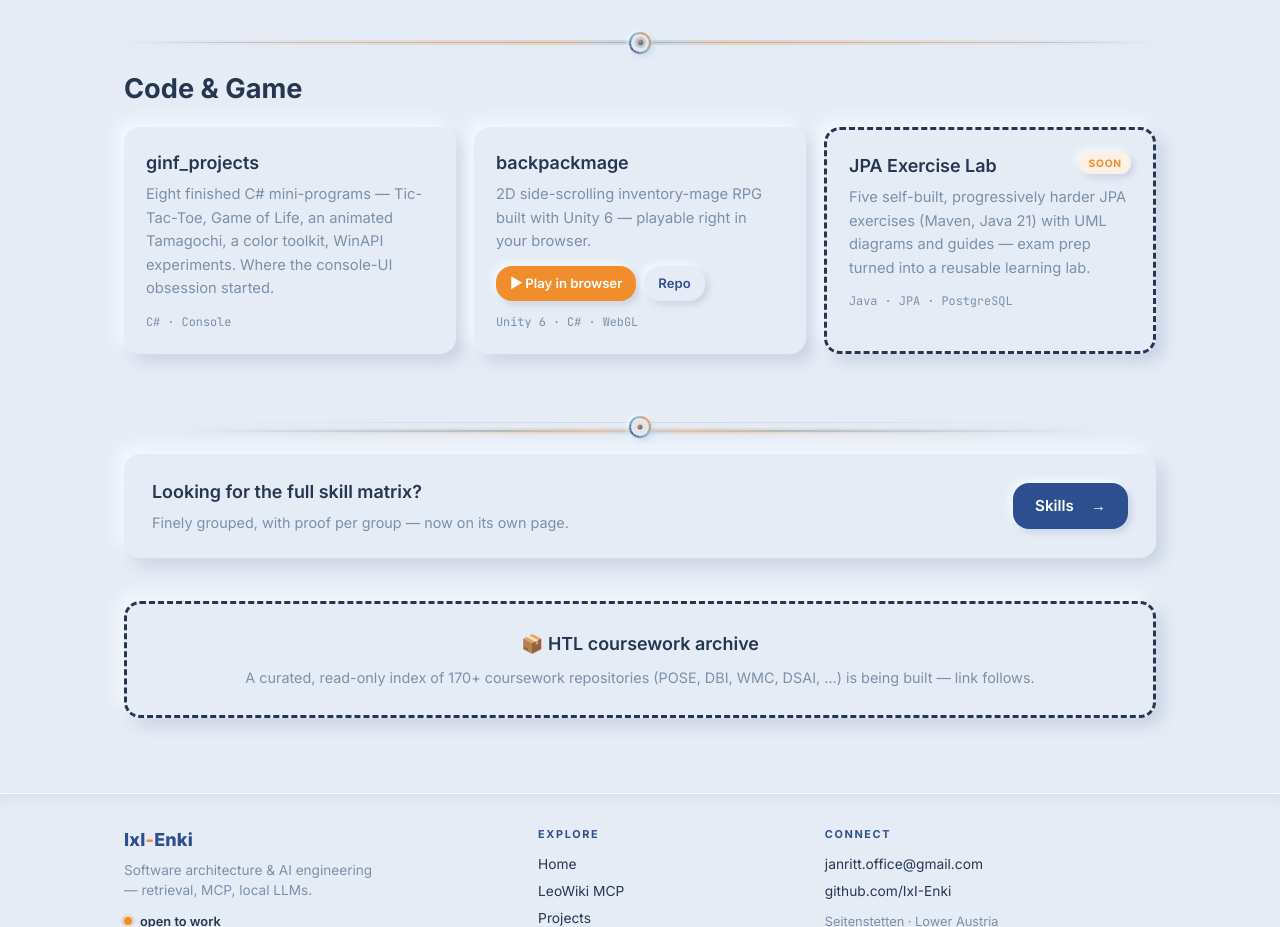
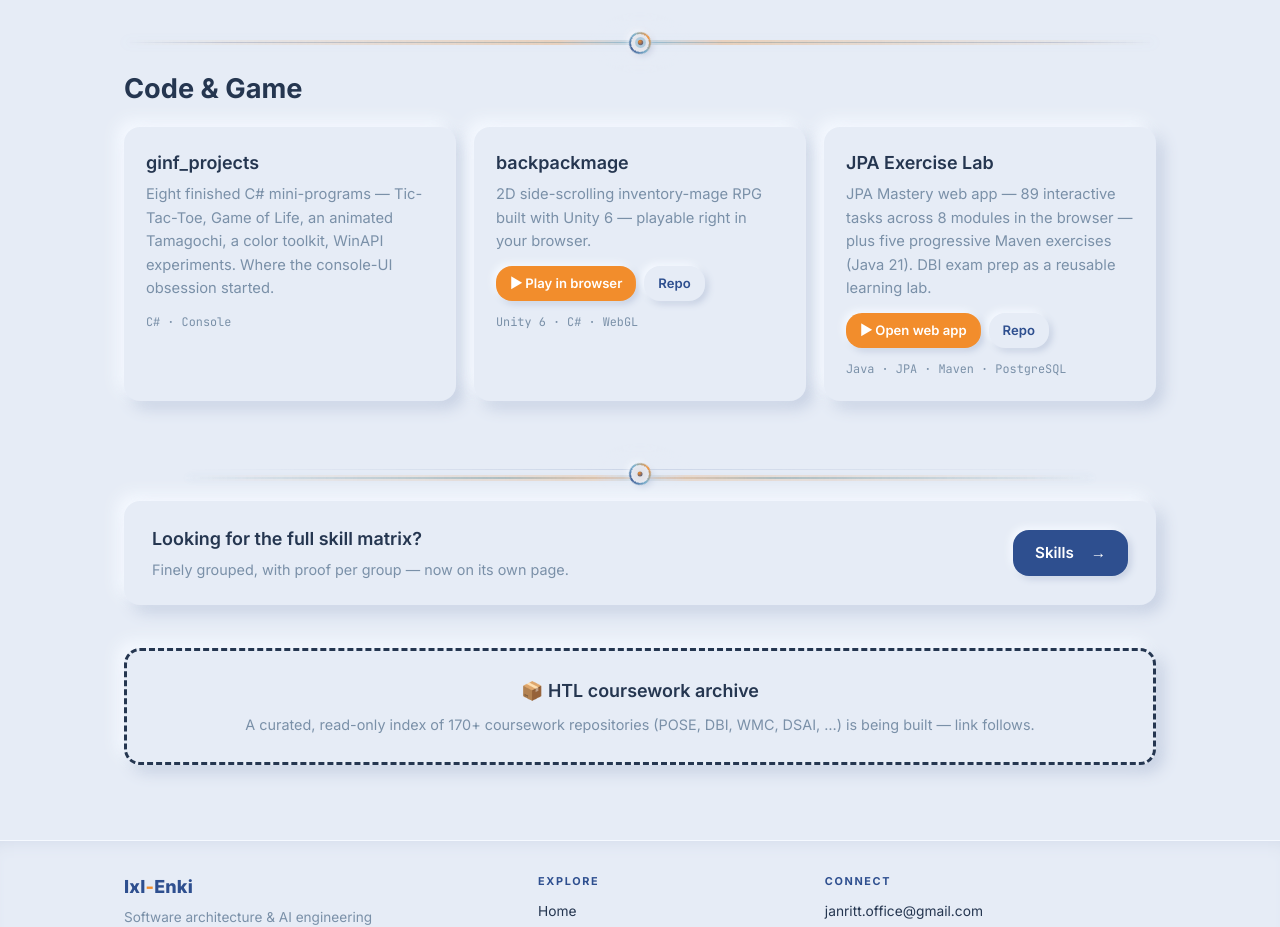
Before and after one commit to IxI-Enki/IxI-Enki, a plain HTML site: page pages/projects.html in a window 1280 px wide. Shown: the part 1080-2007 px from the top of the page. Drawn offline with Linux system fonts and the light colour scheme.

Commit message:
Refactor JPA Exercise Lab card in projects.html: updated project description, added interactive task details, and included links to the web app and repository.

```diff
--- a/pages/projects.html
+++ b/pages/projects.html
@@ -148,14 +148,16 @@
           <div class="stack">Unity 6 · C# · WebGL</div>
         </div>
 
-        <div class="card reveal reveal-d2" style="border-style:dashed">
-          <div style="display:flex; justify-content:space-between; gap:8px; align-items:start">
-            <h3>JPA Exercise Lab</h3><span class="badge-soon" data-i18n-page data-en="soon" data-de="bald">soon</span>
+        <div class="card reveal reveal-d2">
+          <h3>JPA Exercise Lab</h3>
+          <p style="margin-top:6px; font-size:.92rem; color:var(--muted)" data-i18n-page
+             data-en="JPA Mastery web app — 89 interactive tasks across 8 modules in the browser — plus five progressive Maven exercises (Java 21). DBI exam prep as a reusable learning lab."
+             data-de="JPA-Mastery-Web-App — 89 interaktive Aufgaben in 8 Modulen im Browser — plus fünf aufsteigende Maven-Übungen (Java 21). DBI-Testvorbereitung als wiederverwendbares Lern-Lab.">JPA Mastery web app — 89 interactive tasks across 8 modules in the browser — plus five progressive Maven exercises (Java 21). DBI exam prep as a reusable learning lab.</p>
+          <div style="margin-top:12px; display:flex; gap:8px; flex-wrap:wrap">
+            <a class="btn btn-accent btn-glow" style="padding:7px 14px; font-size:.82rem" href="https://ixi-enki.github.io/DBI_2025_26_jpa_lernen/" data-i18n-page data-en="▶ Open web app" data-de="▶ Web-App öffnen">▶ Open web app</a>
+            <a class="btn btn-ghost" style="padding:7px 14px; font-size:.82rem" href="https://github.com/IxI-Enki/DBI_2025_26_jpa_lernen">Repo</a>
           </div>
-          <p style="margin-top:6px; font-size:.92rem; color:var(--muted)" data-i18n-page
-             data-en="Five self-built, progressively harder JPA exercises (Maven, Java 21) with UML diagrams and guides — exam prep turned into a reusable learning lab."
-             data-de="Fünf selbst gebaute, aufsteigend schwere JPA-Übungen (Maven, Java 21) mit UML-Diagrammen und Guides — Testvorbereitung als wiederverwendbares Lern-Lab.">Five self-built, progressively harder JPA exercises (Maven, Java 21) with UML diagrams and guides — exam prep turned into a reusable learning lab.</p>
-          <div class="stack">Java · JPA · PostgreSQL</div>
+          <div class="stack">Java · JPA · Maven · PostgreSQL</div>
         </div>
 
       </div>
```
